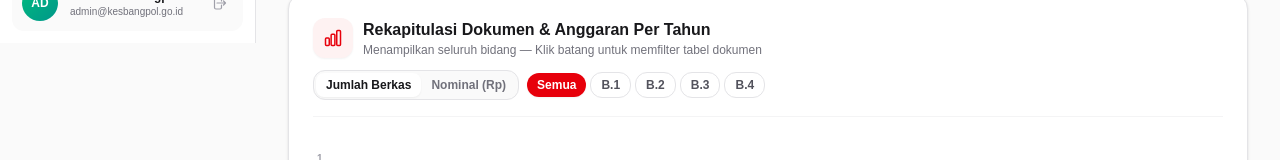
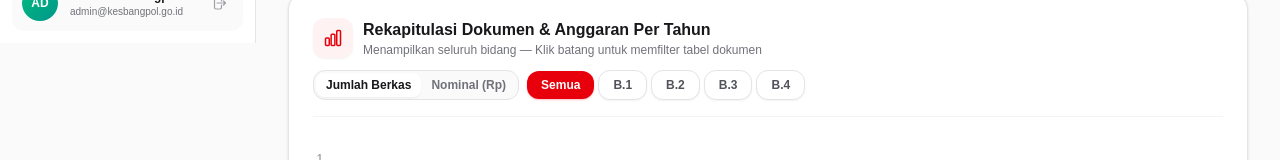
Before and after one commit to ZeroMysty/hibah_kesbangpol, a Next.js app: page /portal/u/0/s_W8E9iFrFqoIw3NE7pL2xZbY0kM5v/Admin/Beranda in a window 1280 px wide. Shown: the part 757-917 px from the top of the page. Built offline with nearby package versions, Linux system fonts and the light colour scheme; no server answers; the database is empty.

Commit message:
feat: ditemukan beberapa hal yang sebelumnya kurang perlu (redundan) atau masih ambigu, dan kini semuanya telah diperbaiki

```diff
--- a/components/alert-banner.tsx
+++ b/components/alert-banner.tsx
@@ -5,6 +5,7 @@ export type AlertBannerVariant = "amber" | "rose" | "blue" | "zinc" | "emerald"
 export type AlertBannerProps = {
   variant?: AlertBannerVariant;
   icon?: ReactNode;
+  iconBox?: boolean;
   title?: ReactNode;
   description?: ReactNode;
   action?: ReactNode;
@@ -34,6 +35,12 @@ const VARIANT_STYLES: Record<
     title: "text-rose-900",
     description: "text-rose-700",
   },
+  red: {
+    container: "border-rose-200 bg-rose-50/90",
+    iconBg: "bg-rose-100 text-rose-700",
+    title: "text-rose-900",
+    description: "text-rose-700",
+  },
   blue: {
     container: "border-blue-100 bg-blue-50/70",
     iconBg: "bg-blue-100 text-blue-700",
@@ -52,12 +59,6 @@ const VARIANT_STYLES: Record<
     title: "text-emerald-900",
     description: "text-emerald-700",
   },
-  red: {
-    container: "border-red-200 bg-red-50/90",
-    iconBg: "bg-red-100 text-red-700",
-    title: "text-red-900",
-    description: "text-red-700",
-  },
 };
 
 /**
@@ -67,6 +68,7 @@ const VARIANT_STYLES: Record<
 export default function AlertBanner({
   variant = "amber",
   icon,
+  iconBox = true,
   title,
   description,
   action,
@@ -76,13 +78,15 @@ export default function AlertBanner({
 }: AlertBannerProps) {
   const styles = VARIANT_STYLES[variant] || VARIANT_STYLES.amber;
   const paddingClass = size === "sm" ? "px-4 py-2.5" : "p-4";
+  const bodyContent = description ?? children;
 
   return (
     <div
       className={`flex items-center justify-between gap-3 rounded-2xl border ${styles.container} ${paddingClass} shadow-xs ${className}`}
     >
       <div className="flex items-center gap-3 min-w-0">
-        {icon && (
+        {icon &&
+          (iconBox ? (
             <div
               className={`flex shrink-0 items-center justify-center rounded-xl ${styles.iconBg} ${
                 size === "sm" ? "h-7 w-7 text-xs" : "h-10 w-10"
@@ -90,13 +94,14 @@ export default function AlertBanner({
             >
               {icon}
             </div>
-        )}
+          ) : (
+            <div className="shrink-0 flex items-center">{icon}</div>
+          ))}
         <div className="min-w-0">
           {title && <p className={`text-sm font-bold ${styles.title}`}>{title}</p>}
-          {description && (
-            <div className={`text-xs ${styles.description} leading-relaxed`}>{description}</div>
+          {bodyContent && (
+            <div className={`text-xs ${styles.description} leading-relaxed`}>{bodyContent}</div>
           )}
-          {children}
         </div>
       </div>
       {action && <div className="shrink-0">{action}</div>}
--- a/components/dashboard/annual-recap-chart.tsx
+++ b/components/dashboard/annual-recap-chart.tsx
@@ -2,6 +2,7 @@
 
 import { useState, useMemo } from "react";
 import SectionCard from "@/components/section-card";
+import FilterPill from "@/components/filter-pill";
 import { ChartIcon } from "@/components/icons";
 import { formatRupiah, formatShortRupiah, BIDANG_HEX } from "@/lib/utils";
 import { bidangInfo, BidangId, Mode } from "@/context/mode-context";
@@ -137,25 +138,14 @@ export default function AnnualRecapChart({
           {mode === "admin" && (
             <div className="flex flex-wrap items-center gap-1">
               {(["Semua", 1, 2, 3, 4] as (BidangId | "Semua")[]).map((b) => (
-                <button
+                <FilterPill
                   key={String(b)}
-                  type="button"
+                  label={b === "Semua" ? "Semua" : `B.${b}`}
+                  active={filterBidangChartState === b}
                   onClick={() => onFilterBidangChartChange(b)}
-                  className={`cursor-pointer rounded-xl px-2.5 py-1 text-xs font-semibold transition-all ${
-                    filterBidangChartState === b
-                      ? b === "Semua"
-                        ? "bg-red-600 text-white shadow-xs"
-                        : "text-white shadow-xs"
-                      : "border border-zinc-200 bg-white text-zinc-600 hover:bg-zinc-50"
-                  }`}
-                  style={
-                    filterBidangChartState === b && b !== "Semua"
-                      ? { backgroundColor: BIDANG_HEX[b as BidangId] }
-                      : {}
-                  }
-                >
-                  {b === "Semua" ? "Semua" : `B.${b}`}
-                </button>
+                  color={b !== "Semua" ? BIDANG_HEX[b as BidangId] : undefined}
+                  className="px-2.5 py-1 text-xs cursor-pointer shadow-xs"
+                />
               ))}
             </div>
           )}
--- a/components/dashboard/bidang-distribution.tsx
+++ b/components/dashboard/bidang-distribution.tsx
@@ -6,8 +6,8 @@ export type BidangBreakdownItem = {
   id: BidangId;
   info: (typeof bidangInfo)[BidangId];
   proposalCount: number;
-  arsipCount: number;
-  totalItems: number;
+  arsipCount?: number;
+  totalItems?: number;
   sumNominal: number;
   percentNominal: number;
 };
@@ -67,7 +67,12 @@ export default function BidangDistribution({
               <h3 className="mt-2 text-xs font-bold text-zinc-800 line-clamp-1">{item.info.fullName}</h3>
               <div className="mt-3 flex items-baseline justify-between">
                 <p className="text-base font-bold text-zinc-900">{formatShortRupiah(item.sumNominal)}</p>
-                <span className="text-xs font-semibold text-zinc-500">{item.proposalCount} berkas</span>
+                <span
+                  className="text-xs font-semibold text-zinc-500"
+                  title={item.arsipCount !== undefined ? `${item.proposalCount} usulan, ${item.arsipCount} arsip fisik` : undefined}
+                >
+                  {item.proposalCount} berkas
+                </span>
               </div>
               {/* Progress bar alokasi nominal */}
               <div className="mt-2 h-1.5 w-full overflow-hidden rounded-full bg-zinc-100">
--- a/components/dashboard/dashboard-alerts.tsx
+++ b/components/dashboard/dashboard-alerts.tsx
@@ -31,6 +31,14 @@ export default function DashboardAlerts({
   onClearYear,
   getUrl,
 }: DashboardAlertsProps) {
+  const hasAlerts =
+    (mode === "admin" && totalPendingCount > 0) ||
+    (mode === "bidang" && returnedCount > 0) ||
+    retensiCount > 0 ||
+    Boolean(selectedYear);
+
+  if (!hasAlerts) return null;
+
   return (
     <div className="space-y-3">
       {/* 1. Admin Verification Queue Alert */}
@@ -101,6 +109,7 @@ export default function DashboardAlerts({
           variant="zinc"
           size="sm"
           icon={<span className="inline-block h-2.5 w-2.5 rounded-full bg-red-600 animate-pulse" />}
+          iconBox={false}
           description={
             <span>
               Menampilkan data untuk: <strong className="font-bold text-zinc-900">Tahun {selectedYear}</strong>{" "}
--- a/components/stat-card.tsx
+++ b/components/stat-card.tsx
@@ -32,6 +32,16 @@ export default function StatCard({
   return (
     <div
       onClick={onClick}
+      onKeyDown={
+        isClickable
+          ? (e) => {
+              if (e.key === "Enter" || e.key === " ") {
+                e.preventDefault();
+                onClick?.();
+              }
+            }
+          : undefined
+      }
       role={isClickable ? "button" : undefined}
       tabIndex={isClickable ? 0 : undefined}
       className={`relative overflow-hidden rounded-2xl border border-zinc-200 bg-white p-5 shadow-xs transition hover:shadow-md ${
```
Lines whose indentation alone changed are shown as unchanged.
